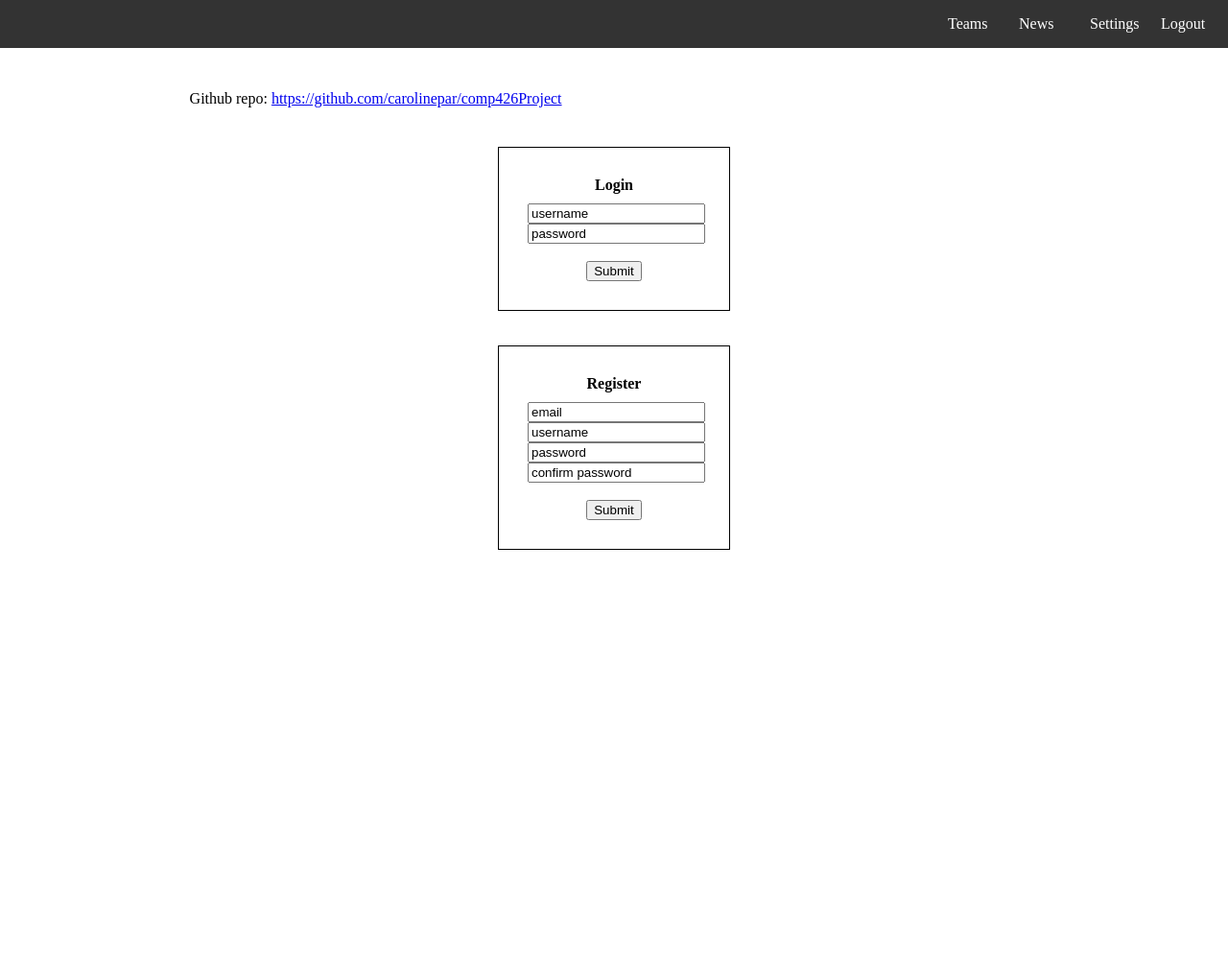
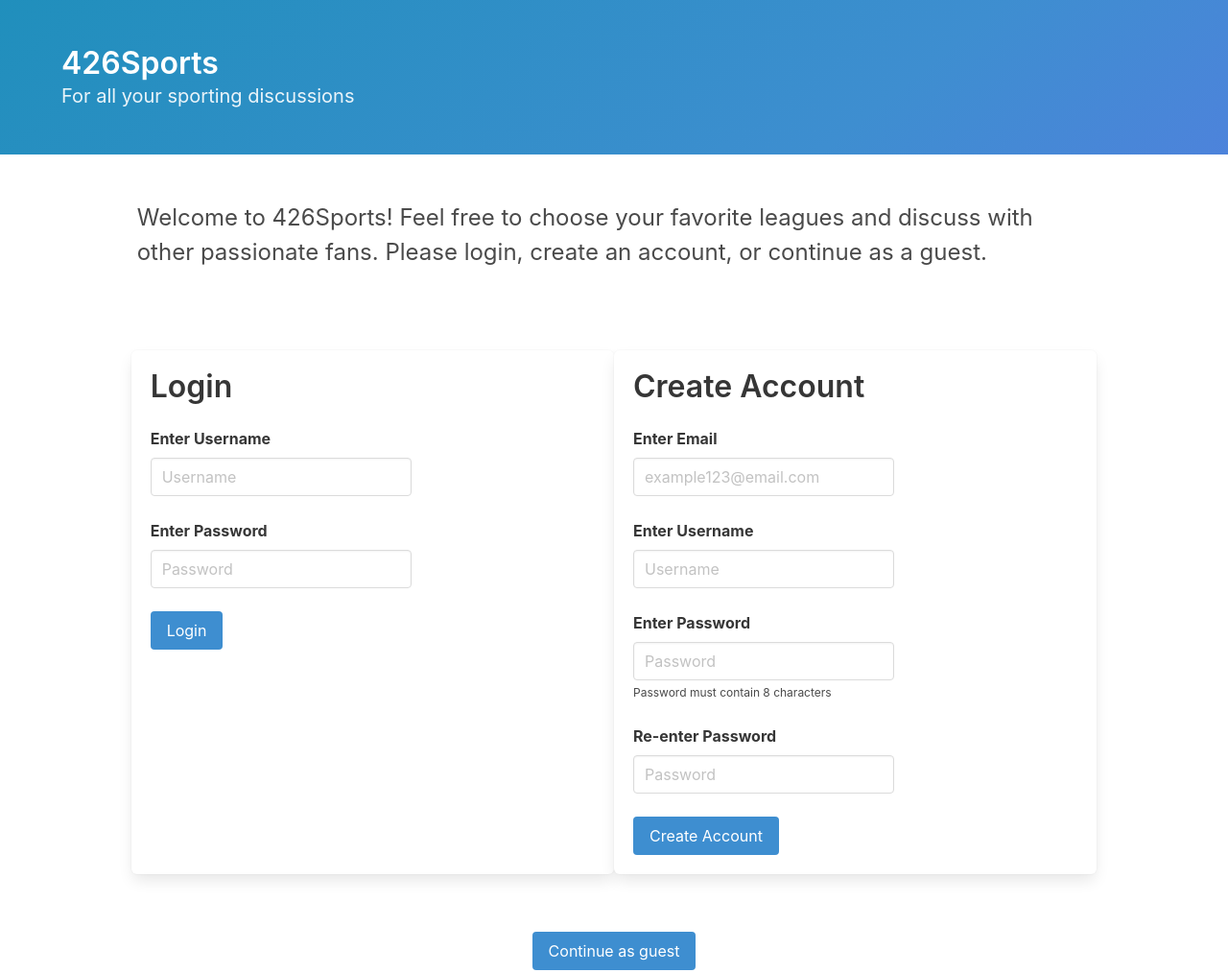
Before and after one commit to carolinepar/comp426Project, a website: page index.html in a window 1280 px wide. Shown: the whole page at 96% size. Before the commit the page ends 800 px from the top, so only its background shows below. Drawn offline with nearby package versions, Linux system fonts and the light colour scheme.

Commit message:
Updated index and forum html

```diff
--- a/customstyle.css
+++ b/customstyle.css
@@ -81,3 +81,8 @@
 #githubLink {
     padding-bottom: 25px;
 }
+
+#sportDropdown {
+    margin-left: 15px;
+    margin-top: 15px;
+}
--- a/index.html
+++ b/index.html
@@ -1,72 +1,88 @@
+
+<!--how to use an api website: https://rapidapi.com/blog/how-to-use-an-api/-->
 <!DOCTYPE html>
 <html lang="en">
     <head>
         <meta charset="UTF-8">
         <meta name="viewport" content="width=device-width, initial-scale=1.0">
 
-        <title>426 Final Project (W.I.P)</title>
+        <title>426Sports</title>
 
-        <link rel="stylesheet" href="customstyle.css" />
+        <!-- Include links to CSS stylesheets below -->
+        <link rel="stylesheet" href="customstyle.css"/>
+        <link rel="stylesheet" href="node_modules/bulma/css/bulma.css"/>
     </head>
     <body>
-        <div id="root">
-            <div id="navBkgd">
-                <p>&nbsp</p>
-                <div id="nav">
-                    <ul>
-                        <li>Teams</li>
-                        <li>News</li>
-                        <li>Settings</li>
-                        <li>Logout</li>
-                    </ul>
-                </div><!--end nav-->
-            </div><!--endnavBkdg-->
-
-            <div id="content">
-
-                <p id="githubLink">Github repo: <a href="https://github.com/carolinepar/comp426Project">https://github.com/carolinepar/comp426Project</a></p>
-                <div id="mockup-para1">
-                    <!--<p>Our project has a few core elements. By logging in using the 426 backend provided to us,
-                        you will be able to add your favorite sports teams to the web page (akin to ESPN but with more
-                        flexibility). From that point, each team will be stored in it's own tile. These tiles will be able to
-                        show various things about the team (schedule, record, news, scores) but each of these things will
-                        be customizable by the user. The tiles will also be able to be dragged around on the page, resized,
-                        and saved to their account. Below is a rough mockup of this idea.
-                    </p>-->
+        <section class="hero is-info is-bold">
+            <div class="hero-body">
+                <div class="container">
+                    <h1 class="title">426Sports</h1>
+                    <h2 class="subtitle">For all your sporting discussions</h2>
                 </div>
-                <div id="loginForms">
-                <div class="loginForm" id="login">
-
-                        <h4 style="margin:10px">Login</h4>
-
-                        <form style="margin:10px">
-                            <input type="text" value="username" /><br>
-                            <input type="text" value="password" /><br><br>
-                            <button type="submit">Submit</button><!--removed cancel button because they could just delete the text - unnecessaary-->
-                        </form>
-
-                    </div><!--end login-->
-
-                    <br/><br/>
-
-                    <div class="loginForm" id="create-account">
-
-                        <h4 style="margin:10px">Register</h4>
-
-                        <form style="margin:10px">
-                                <input type="text" value="email" /><br>
-                                <input type="text" value="username" /><br>
-                                <input type="text" value="password" /><br>
-                                <input type="text" value="confirm password" /><br><br>
-                                <button type="submit">Submit</button><!--removed cancel button because they could just delete the text - unnecessaary-->
-                        </form>
-
-                    </div><!--end create-account-->
-                </div><!--end loginForms-->
-
-                <br/><br/><br/><br/><br/>
-            </div><!--end content-->
-    </div>
-
+            </div>
+        </section>
+        <section class="section">
+            <p class="content is-large" style="margin-left:8%; margin-right:8%;">Welcome to 426Sports! Feel free to choose your favorite leagues and discuss with other passionate
+                fans. Please login, create an account, or continue as a guest.
+            </p>
+        </section>
+        <section class="section" id="login-forms">
+            <div class="tile is-ancestor">
+                <div class="tile is-1"></div>
+                <div class="tile is-5 box">
+                    <div class="field">
+                        <h1 class="title">Login</h1>
+                        <label class="label">Enter Username</label>
+                        <div class="control">
+                            <input class="input" type="text" placeholder="Username">
+                        </div>
+                        <br>
+                        <label class="label">Enter Password</label>
+                        <div class="control">
+                            <input class="input" type="text" placeholder="Password">
+                        </div>
+                        <br>
+                        <div class="control">
+                            <button class="button is-info">Login</button>
+                        </div>
+                   </div>
+                </div>
+                <div class="tile is-5 box">
+                    <div class="field">
+                        <h1 class="title">Create Account</h1>
+                        <label class="label">Enter Email</label>
+                        <div class="control">
+                            <input class="input" type="text" placeholder="example123@email.com">
+                        </div>
+                        <br>
+                        <label class="label">Enter Username</label>
+                        <div class="control">
+                            <input class="input" type="text" placeholder="Username">
+                        </div>
+                        <br>
+                        <label class="label">Enter Password</label>
+                        <div class="control">
+                            <input class="input" type="text" placeholder="Password">
+                        </div>
+                        <p class="help">Password must contain 8 characters</p>
+                        <br>
+                        <label class="label">Re-enter Password</label>
+                        <div class="control">
+                            <input class="input" type="text" placeholder="Password">
+                        </div>
+                        <br>
+                        <div class="control">
+                            <button class="button is-info">Create Account</button>
+                        </div>
+                    </div>
+                </div>
+                <div class="tile is-1"></div>
+            </div>
+        </section>
+        <section>
+            <div class="control" style="text-align:center; margin-bottom:50px;">
+                    <button class="button is-info">Continue as guest</button>
+            </div>
+        </section>
     </body>
 </html>
```
Also changed, not shown: forum.html (added, +52 -0 lines), package.json (+6 -1 lines), 1 other file.
